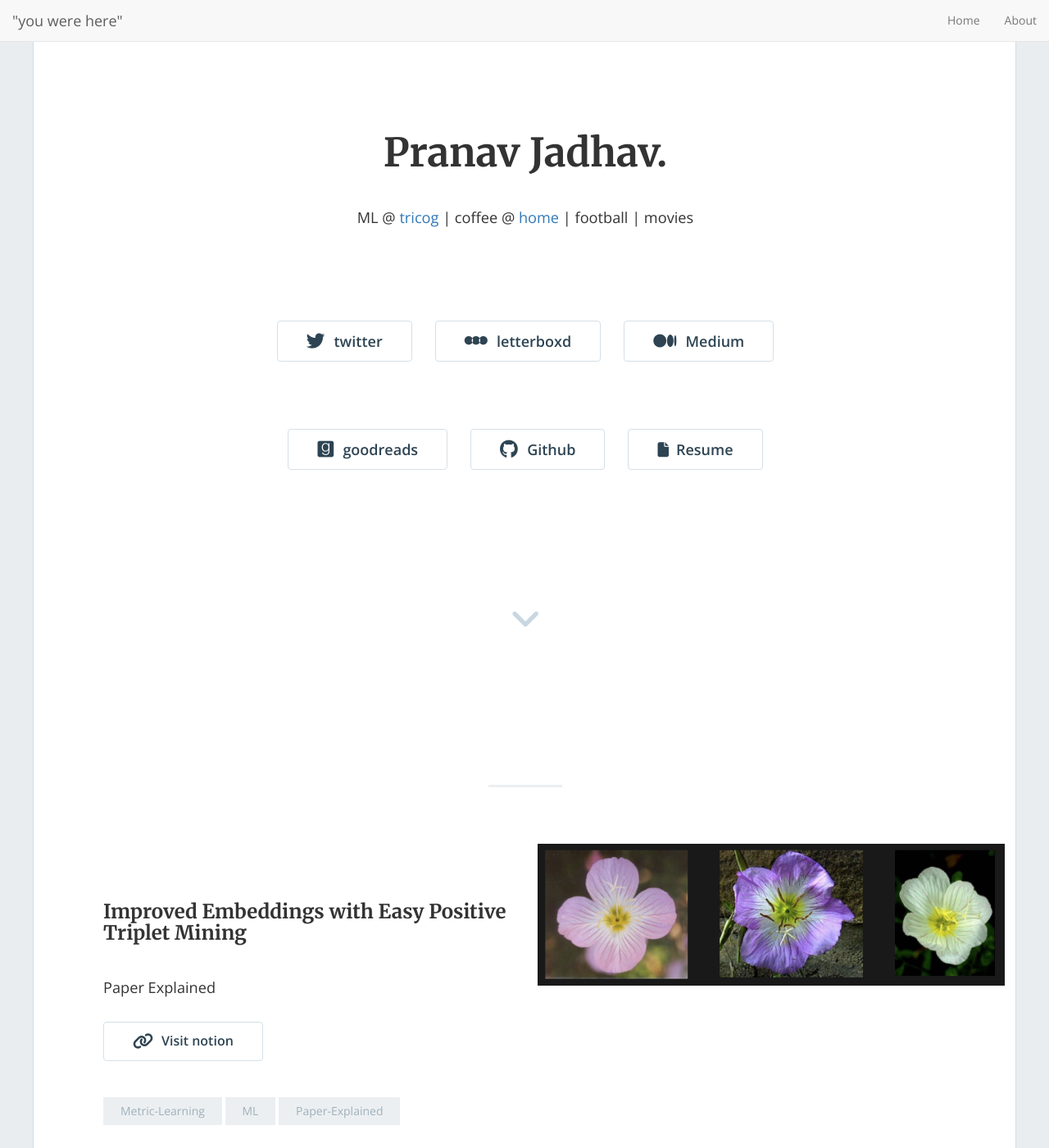
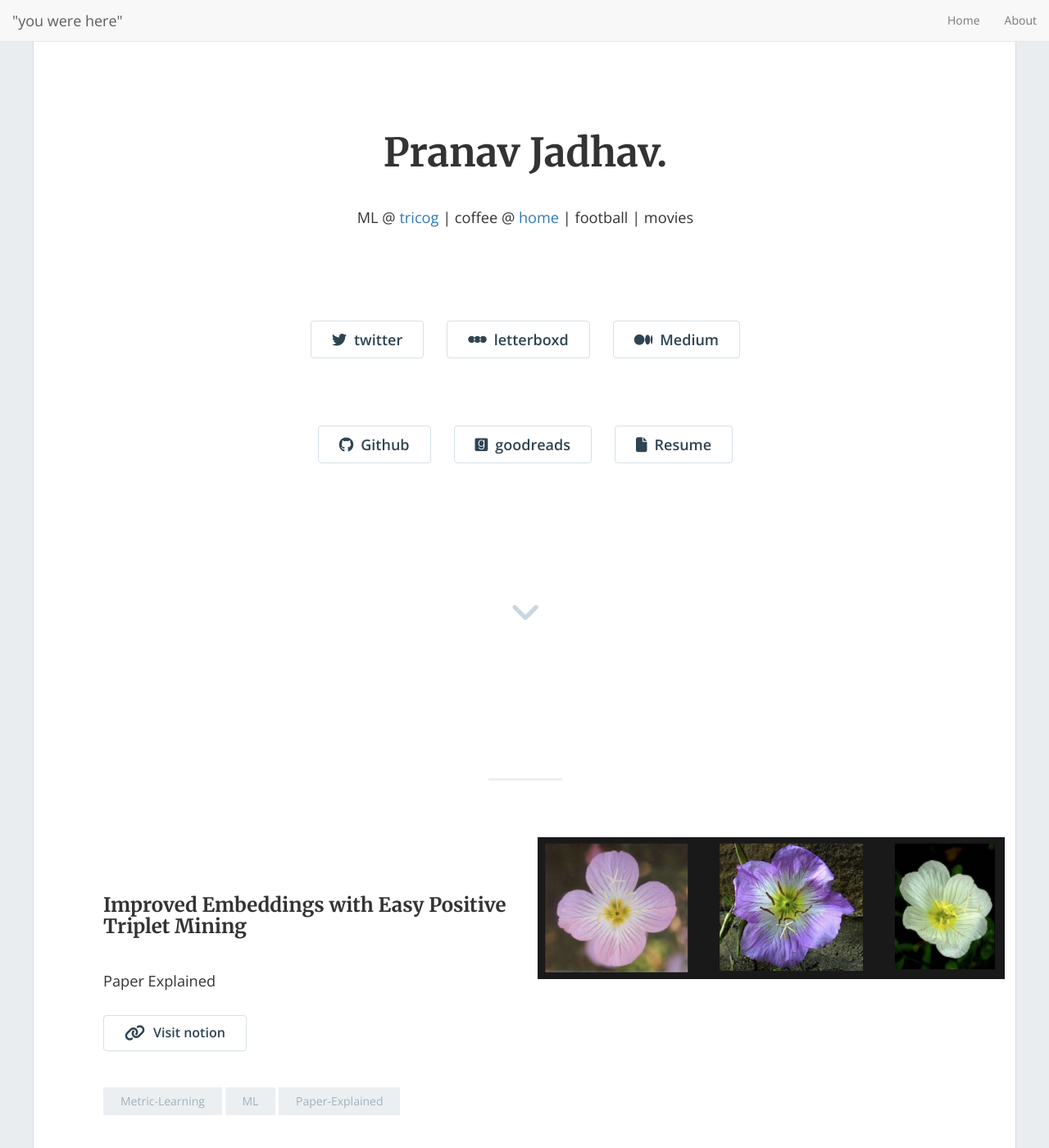
Before and after one commit to pranavjadhav001/pranavjadhav001.github.io, a Jekyll site: the page built from index.html, in a window 1280 px wide and 1400 px high. Shown: the whole window at 82% size. Built offline with Jekyll 4.4.1, drawn with Linux system fonts in a browser that asks for light colours; nearby versions of some CDN libraries; the list of posts is cut into pages by our own code.

Commit message:
fixed wrapping issue on mobile by reducing btn width

```diff
--- a/_includes/home-hero.html
+++ b/_includes/home-hero.html
@@ -22,18 +22,16 @@
 
           <div class="hero-buttons" style="display: flex; flex-wrap: wrap; justify-content: center; gap: 10px;">
             {% if site.twitter_username != '' %}
-              <a href="https://twitter.com/pranav9194"><button class="btn btn-default btn-lg"><i class="fab fa-twitter fa-lg"></i>twitter</button></a>
+              <a href="https://twitter.com/pranav9194"><button class="btn btn-default btn-lg"><i class="fab fa-twitter"></i>twitter</button></a>
             {% endif %}
 
-            <a href="https://boxd.it/4S4ZH"><button class="btn btn-default btn-lg"><i class="fab fa-letterboxd fa-lg"></i>letterboxd</button></a>
+            <a href="https://boxd.it/4S4ZH"><button class="btn btn-default btn-lg"><i class="fab fa-letterboxd"></i>letterboxd</button></a>
 
-            {% if site.medium_username != '' %}
-              <a href="https://{{ site.medium_username }}"><button class="btn btn-default btn-lg"><i class="fab fa-medium fa-lg"></i>Medium</button></a>
-            {% endif %}
-              <a href="https://www.goodreads.com/pranavjadhav"><button class="btn btn-default btn-lg"><i class="fab fa-goodreads fa-lg"></i>goodreads</button></a>
-            {% if site.github_username != '' %}
-              <a href="https://github.com/{{ site.github_username }}"><button class="btn btn-default btn-lg"><i class="fab fa-github fa-lg"></i>Github</button></a>
-            {% endif %}
+            <a href="https://{{ site.medium_username }}"><button class="btn btn-default btn-lg"><i class="fab fa-medium"></i>Medium</button></a>
+
+            <a href="https://github.com/{{ site.github_username }}"><button class="btn btn-default btn-lg"><i class="fab fa-github"></i>Github</button></a>
+
+            <a href="https://www.goodreads.com/pranavjadhav"><button class="btn btn-default btn-lg"><i class="fab fa-goodreads"></i>goodreads</button></a>
 
             <a href="https://drive.google.com/file/d/1ACkoh_mrME0D0fBkAQfpV3fmIrIaltUB/view?usp=sharing"><button class="btn btn-default btn-lg"><i class="fa fa-file"></i>Resume</button></a>
 
--- a/css/style.scss
+++ b/css/style.scss
@@ -66,7 +66,7 @@ img {
 }
 
 button.btn, input.btn {
-  padding: 12px 35px;
+  padding: 10px 25px;
   margin: 2em 0.5em;
   border: solid 1px #d5e0e7;
   border-radius: 4px;
@@ -142,6 +142,7 @@ button.btn, input.btn {
     margin: 2em 0 4em 0;
   }
   .hero-buttons {
+
     margin: 0 auto;
     display: table;
     i {
@@ -149,6 +150,7 @@ button.btn, input.btn {
     }
   }
 }
+
 
 /*--------------------------------------------------------------
 	2.1 Contact
@@ -276,7 +278,7 @@ button.btn, input.btn {
 /*
       &:after {
         content: '';
-        position: absolute;
+        position: relative;
         top: 1.5em;
         left: 0;
         width: 3em;
```
